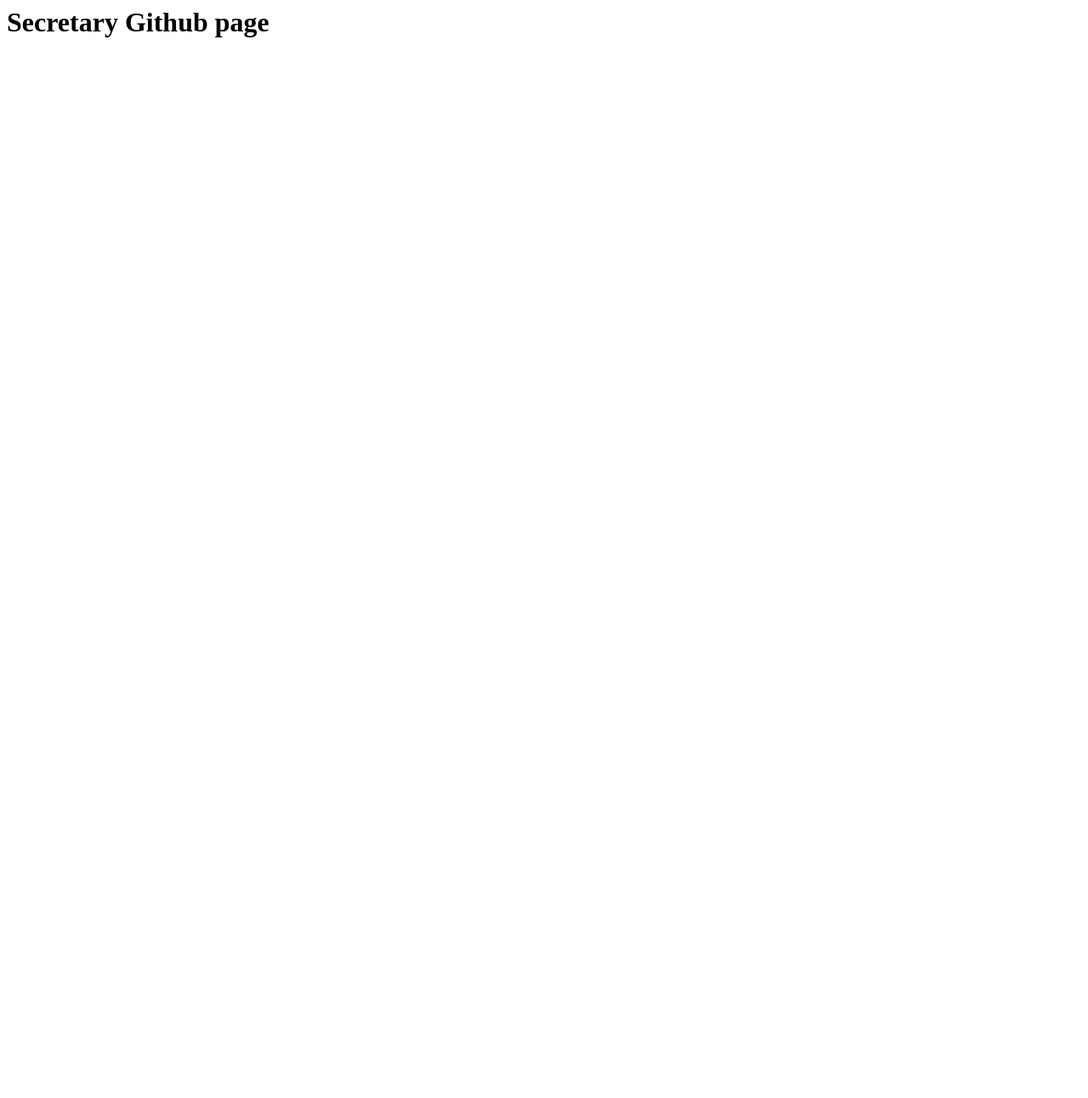
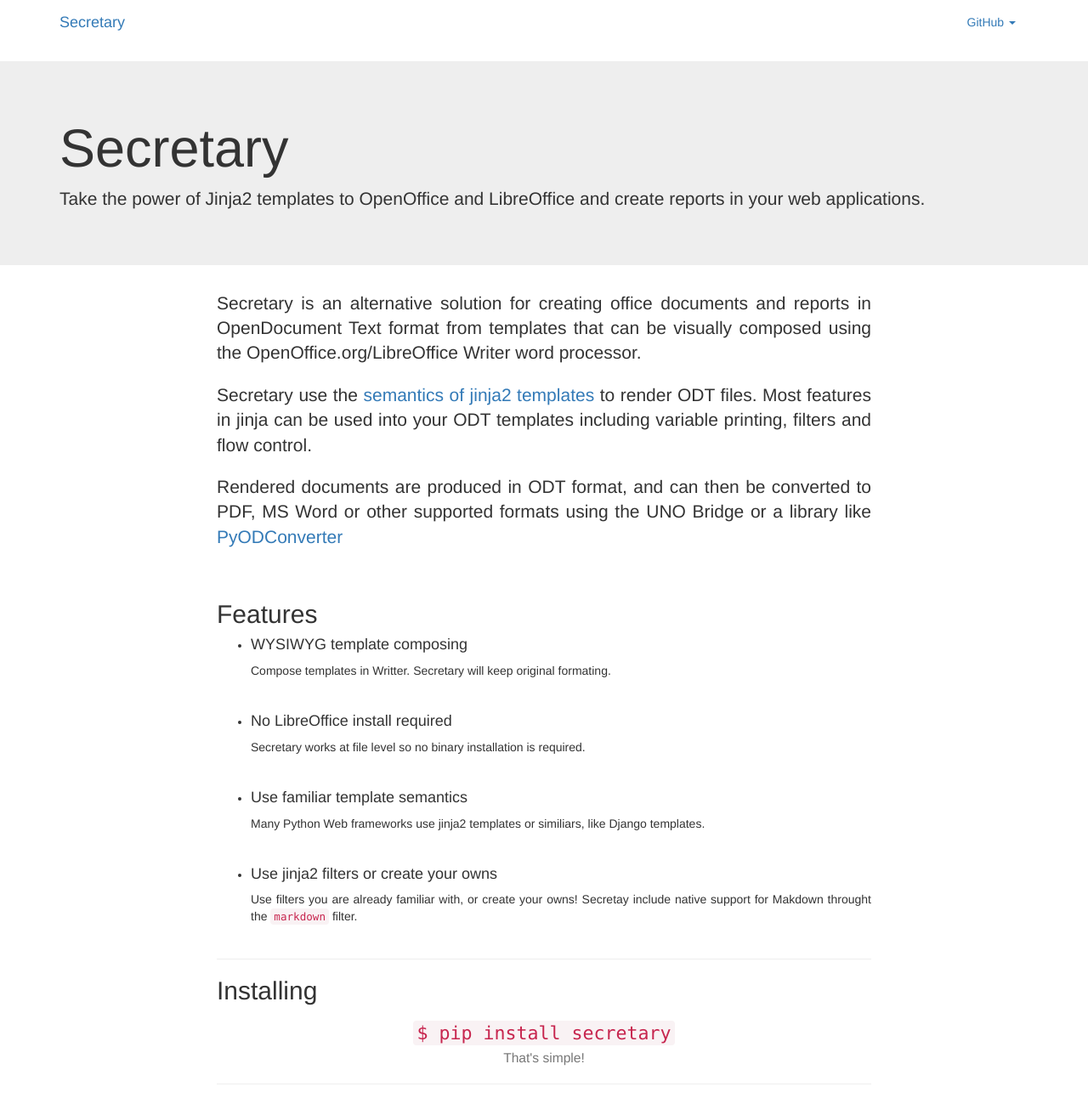
Before and after one commit to christopher-ramirez/secretary, a plain HTML site: page index.html in a window 1280 px wide. Shown: the whole page at 85% size. Before the commit the page ends 800 px from the top, so only its background shows below. Drawn offline with nearby package versions, Linux system fonts and the light colour scheme.

Commit message:
First draft.

```diff
--- a/index.html
+++ b/index.html
@@ -1 +1,107 @@
-<h1>Secretary Github page</h1>
+<!DOCTYPE html>
+<html lang="en">
+    <head>
+        <meta charset="utf-8">
+        <meta http-equiv="X-UA-Compatible" content="IE=edge">
+        <meta name="viewport" content="width=device-width, initial-scale=1">
+        <title>Secretary :: The power of Jinja in Libre/OpenOffice</title>
+
+        <link rel="stylesheet" href="https://netdna.bootstrapcdn.com/bootstrap/3.1.1/css/bootstrap.min.css">
+        <link rel="stylesheet" href="https://netdna.bootstrapcdn.com/bootswatch/3.1.1/readable/bootstrap.min.css">
+
+        <style>
+            .docs-container { max-width: 800px }
+            .bs-callout     { margin-bottom: 4rem; }
+            .bs-callout p   { margin-bottom: 0px; }
+        </style>
+    </head>
+    <body>
+        <header class="navbar ndocs-nav" role="banner">
+            <div class="container">
+                <div class="navbar-header">
+                    <button class="navbar-toggle" type="button" data-toggle="collapse" data-target=".bs-navbar-collapse">
+                        <span class="sr-only">Toggle navigation</span>
+                        <span class="icon-bar"></span>
+                        <span class="icon-bar"></span>
+                        <span class="icon-bar"></span>
+                    </button>
+                    <a href="#" class="navbar-brand" alt="Less">Secretary</a>
+                </div>
+                <nav class="collapse navbar-collapse bs-navbar-collapse" role="navigation">
+                    <ul class="nav navbar-nav navbar-right">
+                        <li class="dropdown">
+                            <a href="#" class="dropdown-toggle" data-toggle="dropdown">GitHub <b class="caret"></b></a>
+                            <ul class="dropdown-menu">
+                                <li> <a href="https://github.com/christopher-ramirez/secretary">Official Repo</a> </li>
+                                <li> <a href="https://github.com/christopher-ramirez/secretary/issues?state=open">Issues</a> </li>
+                            </ul>
+                        </li>
+                    </ul>
+                </nav>
+            </div>
+        </header>
+
+
+        <div class="jumbotron">
+            <div class="container master-head">
+              <h1>Secretary</h1>
+              <p class="lead">Take the power of Jinja2 templates to OpenOffice and LibreOffice and create reports in your web applications.</p>
+            </div>
+        </div>
+
+        <div class="container docs-container text-justify">
+            <p class="lead">Secretary is an alternative solution for creating office documents and reports in OpenDocument Text format from templates that can be visually composed using the OpenOffice.org/LibreOffice Writer word processor.</p>
+
+            <p class="lead">Secretary use the <a href="http://jinja.pocoo.org/docs/templates/" target="_blank">semantics of jinja2 templates</a> to render ODT files. Most features in jinja can be used into your ODT templates including variable printing, filters and flow control.</p>
+
+            <p class="lead">Rendered documents are produced in ODT format, and can then be converted to PDF, MS Word or other supported formats using the UNO Bridge or a library like <a href="https://github.com/mirkonasato/pyodconverter" target="_blank">PyODConverter</a></p>
+
+            <p>&nbsp;</p>
+
+            <h2>Features</h2>
+            <ul>
+                <li>
+                    <div class="bs-callout">
+                        <h4>WYSIWYG template composing</h4>
+                        <p>Compose templates in Writter. Secretary will keep original formating.</p>
+                    </div>
+                </li>
+
+                <li>
+                    <div class="bs-callout">
+                        <h4>No LibreOffice install required</h4>
+                        <p>Secretary works at file level so no binary installation is required.</p>
+                    </div>
+                </li>
+
+                <li>
+                    <div class="bs-callout">
+                        <h4>Use familiar template semantics</h4>
+                        <p>Many Python Web frameworks use jinja2 templates or similiars, like Django templates.</p>
+                    </div>
+                </li>
+
+                <li>
+                    <div class="bs-callout">
+                        <h4>Use jinja2 filters or create your owns</h4>
+                        <p>Use filters you are already familiar with, or create your owns! Secretay include native support for Makdown throught the <code>markdown</code> filter.</p>
+                    </div>
+                </li>
+            </ul>
+
+            <hr>
+
+            <h2>Installing<h2>
+            <h3 class="text-center">
+                <code>$ pip install secretary</code> <br />
+                <small class="muted">That's simple!</small>
+            </h3>
+
+            <hr>
+
+        </div>
+
+        <script src="https://ajax.googleapis.com/ajax/libs/jquery/1.11.0/jquery.min.js"></script>
+        <script src="https://netdna.bootstrapcdn.com/bootstrap/3.1.1/js/bootstrap.min.js"></script>
+    </body>
+</html>
```
